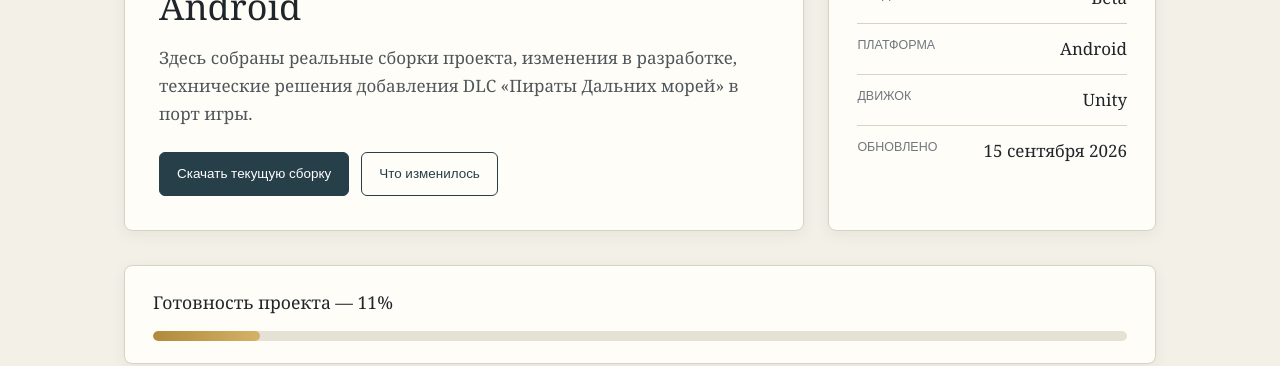
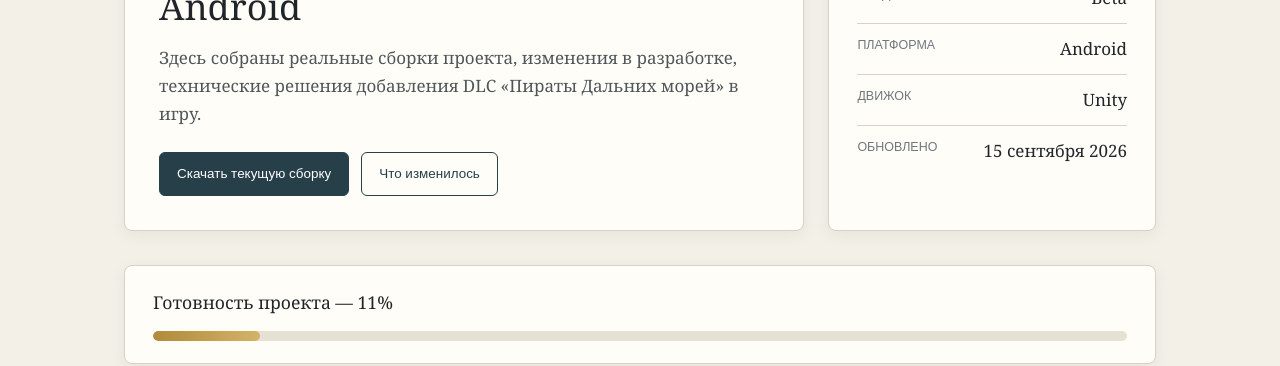
Before and after one commit to tislic/SeaDogsPort, a Jekyll site: the page built from index.html, in a window 1280 px wide. Shown: the part 404-770 px from the top of the page. Built offline with Jekyll 4.4.1, drawn with Linux system fonts in a browser that asks for light colours; the list of posts is cut into pages by our own code.

Commit message:
Уточнить описание добавления DLC в игру

```diff
--- a/_config.yml
+++ b/_config.yml
@@ -19,7 +19,7 @@ hero:
   dev:
     kicker: "Проект сейчас"
     title: "Портирование «Корсаров: Проклятье дальних морей» на Android"
-    text: "Здесь собраны реальные сборки проекта, изменения в разработке, технические решения добавления DLC «Пираты Дальних морей» в порт игры."
+    text: "Здесь собраны реальные сборки проекта, изменения в разработке, технические решения добавления DLC «Пираты Дальних морей» в игру."
   beta:
     kicker: "Открытая бета"
     title: "Бета-версия порта — можно пробовать"
```
